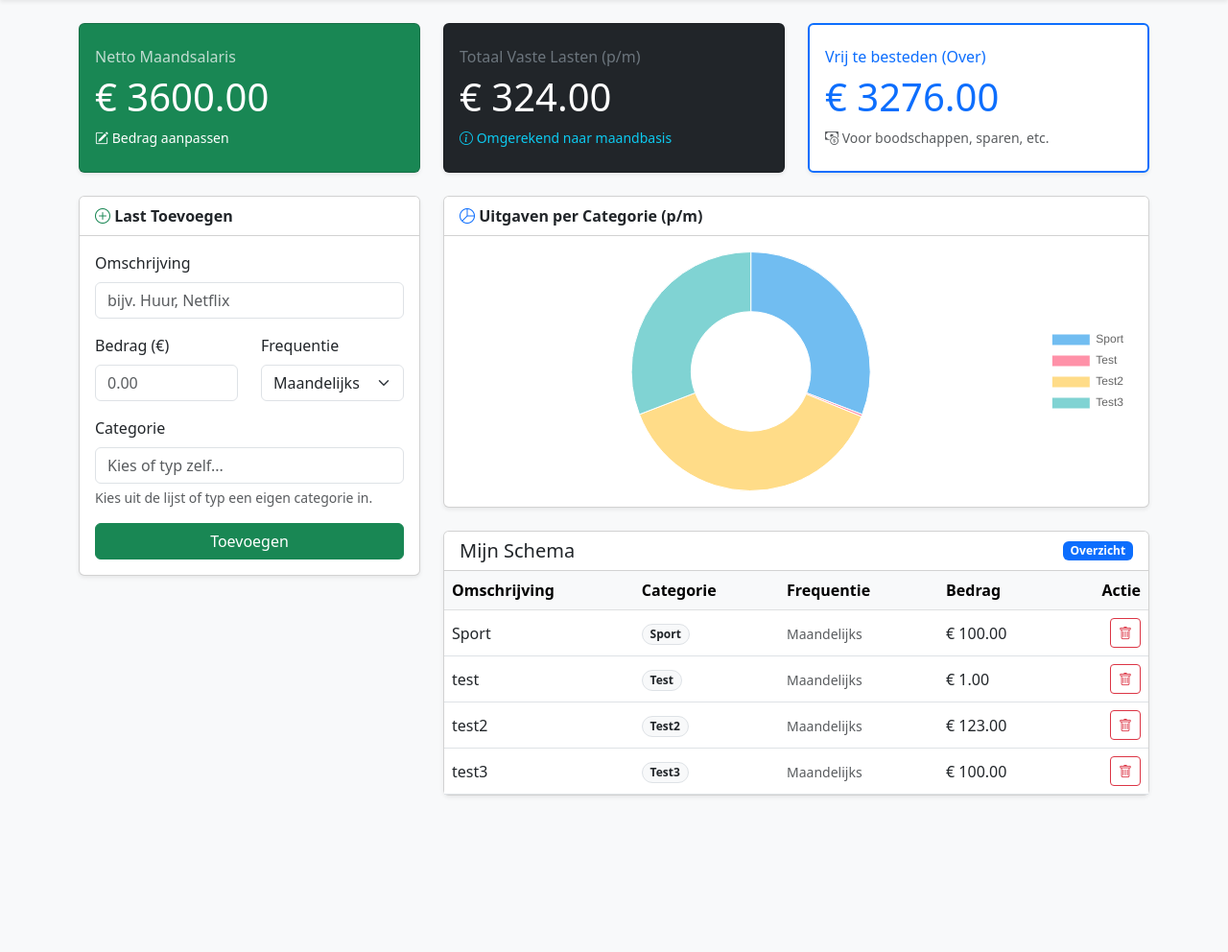
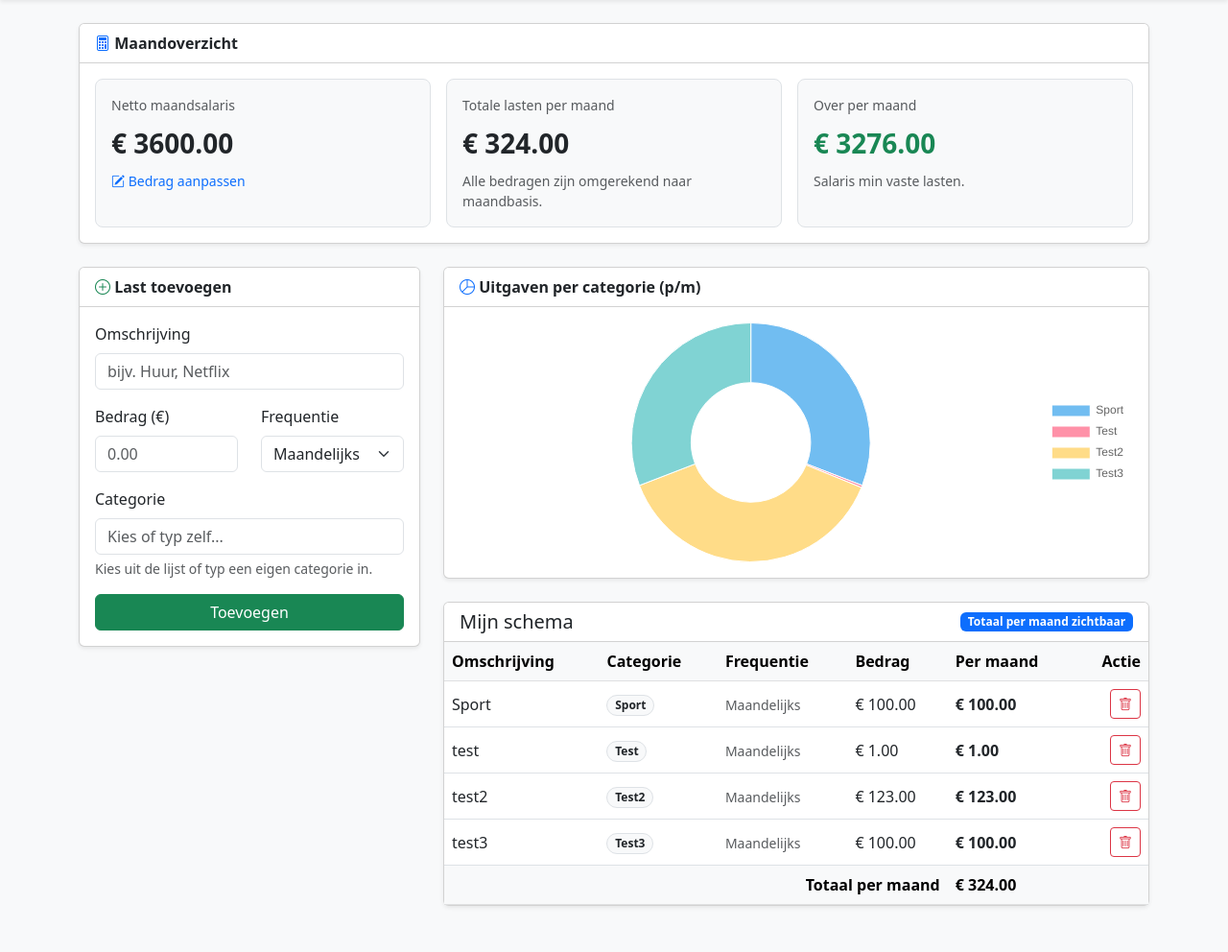
Before and after one commit to rubenwinkelman/webtechnologie, a Flask app: page / in a window 1280 px wide. Shown: the part 50-1042 px from the top of the page at 96% size. Before the commit the page ends 880 px from the top, so only its background shows below. Run offline with Flask 3, Linux system fonts and the light colour scheme; a user stored in the database is signed in; data comes from the database, SQL or seed files in the repository.

Commit message:
Totaal berekening toegevoegd

```diff
--- a/app.py
+++ b/app.py
@@ -32,6 +32,18 @@ with app.app_context():
     db.create_all()
 
 
+# Reken elk bedrag om naar een maandbedrag zodat alles eerlijk opgeteld kan worden.
+def bereken_maandbedrag(last):
+    maand_bedrag = last.bedrag
+
+    if last.frequentie == 'Kwartaal':
+        maand_bedrag = last.bedrag / 3
+    elif last.frequentie == 'Jaarlijks':
+        maand_bedrag = last.bedrag / 12
+
+    return maand_bedrag
+
+
 # Controleer of een opgeslagen wachtwoord al een Werkzeug-hash is.
 def is_gehasht_wachtwoord(opgeslagen_wachtwoord):
     return opgeslagen_wachtwoord.startswith('scrypt:') or opgeslagen_wachtwoord.startswith('pbkdf2:')
@@ -56,6 +68,7 @@ def home():
         mijn_lasten = user.lasten
         totaal_per_maand = 0
         kosten_per_categorie = {}
+        lasten_overzicht = []
 
         # Lijst om unieke categorieën in de juiste volgorde (meest recent) op te slaan
         recente_categorieen = []
@@ -64,13 +77,18 @@ def home():
                 recente_categorieen.append(last.categorie)
 
         for last in mijn_lasten:
-            maand_bedrag = last.bedrag
-            if last.frequentie == 'Kwartaal':
-                maand_bedrag = last.bedrag / 3
-            elif last.frequentie == 'Jaarlijks':
-                maand_bedrag = last.bedrag / 12
+            maand_bedrag = bereken_maandbedrag(last)
 
             totaal_per_maand += maand_bedrag
+
+            lasten_overzicht.append({
+                'id': last.id,
+                'omschrijving': last.omschrijving,
+                'categorie': last.categorie,
+                'frequentie': last.frequentie,
+                'bedrag': last.bedrag,
+                'maand_bedrag': maand_bedrag
+            })
 
             if last.categorie in kosten_per_categorie:
                 kosten_per_categorie[last.categorie] += maand_bedrag
@@ -92,7 +110,9 @@ def home():
         return render_template('back/home.html',
                                data=user,
                                lasten=mijn_lasten,
+                               lasten_overzicht=lasten_overzicht,
                                totaal=totaal_per_maand,
+                               resterend=user.salaris - totaal_per_maand,
                                salaris=user.salaris,
                                grafiek_labels=json.dumps(grafiek_labels),
                                grafiek_data=json.dumps(grafiek_data),
--- a/templates/back/home.html
+++ b/templates/back/home.html
@@ -21,36 +21,39 @@
     </nav>
 
     <div class="container">
-
-        <div class="row mb-4">
+        <!-- Dit blok laat in een oogopslag zien wat er maandelijks binnenkomt, uitgaat en overblijft. -->
+        <div class="card shadow-sm mb-4">
+            <div class="card-header bg-white fw-bold">
+                <i class="bi bi-calculator text-primary"></i> Maandoverzicht
+            </div>
+            <div class="card-body">
+                <div class="row g-3">
                     <div class="col-md-4">
-                <div class="card text-white bg-success mb-3 shadow-sm h-100">
-                    <div class="card-body d-flex flex-column justify-content-center">
-                        <h6 class="card-title text-light opacity-75">Netto Maandsalaris</h6>
-                        <h2 class="display-6 mb-0">€ {{ "%.2f"|format(salaris) }}</h2>
-                        <a href="#" data-bs-toggle="modal" data-bs-target="#salarisModal" class="text-white small text-decoration-none mt-2">
+                        <div class="border rounded-3 p-3 h-100 bg-light">
+                            <div class="small text-muted mb-2">Netto maandsalaris</div>
+                            <div class="fs-3 fw-semibold">&euro; {{ "%.2f"|format(salaris) }}</div>
+                            <a href="#" data-bs-toggle="modal" data-bs-target="#salarisModal" class="small text-decoration-none mt-2 d-inline-block">
                                 <i class="bi bi-pencil-square"></i> Bedrag aanpassen
                             </a>
                         </div>
                     </div>
-            </div>
 
                     <div class="col-md-4">
-                <div class="card text-white bg-dark mb-3 shadow-sm h-100">
-                    <div class="card-body d-flex flex-column justify-content-center">
-                        <h6 class="card-title text-secondary">Totaal Vaste Lasten (p/m)</h6>
-                        <h2 class="display-6 mb-0">€ {{ "%.2f"|format(totaal) }}</h2>
-                        <p class="card-text small text-info mt-2 mb-0"><i class="bi bi-info-circle"></i> Omgerekend naar maandbasis</p>
-                    </div>
+                        <div class="border rounded-3 p-3 h-100 bg-light">
+                            <div class="small text-muted mb-2">Totale lasten per maand</div>
+                            <div class="fs-3 fw-semibold">&euro; {{ "%.2f"|format(totaal) }}</div>
+                            <div class="small text-muted mt-2">Alle bedragen zijn omgerekend naar maandbasis.</div>
                         </div>
                     </div>
 
                     <div class="col-md-4">
-                <div class="card text-dark bg-white border-primary border-2 mb-3 shadow-sm h-100">
-                    <div class="card-body d-flex flex-column justify-content-center">
-                        <h6 class="card-title text-primary">Vrij te besteden (Over)</h6>
-                        <h2 class="display-6 mb-0 text-primary">€ {{ "%.2f"|format(salaris - totaal) }}</h2>
-                        <p class="card-text small text-muted mt-2 mb-0"><i class="bi bi-cash-coin"></i> Voor boodschappen, sparen, etc.</p>
+                        <div class="border rounded-3 p-3 h-100 bg-light">
+                            <div class="small text-muted mb-2">Over per maand</div>
+                            <div class="fs-3 fw-semibold {% if resterend < 0 %}text-danger{% else %}text-success{% endif %}">
+                                &euro; {{ "%.2f"|format(resterend) }}
+                            </div>
+                            <div class="small text-muted mt-2">Salaris min vaste lasten.</div>
+                        </div>
                     </div>
                 </div>
             </div>
@@ -59,7 +62,7 @@
         <div class="row">
             <div class="col-md-4">
                 <div class="card shadow-sm mb-4">
-                    <div class="card-header bg-white fw-bold"><i class="bi bi-plus-circle text-success"></i> Last Toevoegen</div>
+                    <div class="card-header bg-white fw-bold"><i class="bi bi-plus-circle text-success"></i> Last toevoegen</div>
                     <div class="card-body">
                         <form action="/add_expense" method="POST">
                             <div class="mb-3">
@@ -68,7 +71,7 @@
                             </div>
                             <div class="row">
                                 <div class="col-md-6 mb-3">
-                                    <label class="form-label">Bedrag (€)</label>
+                                    <label class="form-label">Bedrag (&euro;)</label>
                                     <input type="number" step="0.01" name="bedrag" class="form-control" placeholder="0.00" required>
                                 </div>
                                 <div class="col-md-6 mb-3">
@@ -102,7 +105,7 @@
 
             <div class="col-md-8">
                 <div class="card shadow-sm mb-4">
-                    <div class="card-header bg-white fw-bold"><i class="bi bi-pie-chart text-primary"></i> Uitgaven per Categorie (p/m)</div>
+                    <div class="card-header bg-white fw-bold"><i class="bi bi-pie-chart text-primary"></i> Uitgaven per categorie (p/m)</div>
                     <div class="card-body">
                         <canvas id="uitgavenGrafiek" style="max-height: 250px;"></canvas>
                     </div>
@@ -110,8 +113,8 @@
 
                 <div class="card shadow-sm mb-5">
                     <div class="card-header bg-white d-flex justify-content-between align-items-center">
-                        <h5 class="mb-0">Mijn Schema</h5>
-                        <span class="badge bg-primary">Overzicht</span>
+                        <h5 class="mb-0">Mijn schema</h5>
+                        <span class="badge bg-primary">Totaal per maand zichtbaar</span>
                     </div>
                     <div class="table-responsive">
                         <table class="table table-hover align-middle mb-0">
@@ -121,16 +124,18 @@
                                     <th>Categorie</th>
                                     <th>Frequentie</th>
                                     <th>Bedrag</th>
+                                    <th>Per maand</th>
                                     <th class="text-end">Actie</th>
                                 </tr>
                             </thead>
                             <tbody>
-                                {% for last in lasten %}
+                                {% for last in lasten_overzicht %}
                                 <tr>
                                     <td class="fw-medium">{{ last.omschrijving }}</td>
                                     <td><span class="badge rounded-pill bg-light text-dark border">{{ last.categorie }}</span></td>
                                     <td><small class="text-muted">{{ last.frequentie }}</small></td>
-                                    <td>€ {{ "%.2f"|format(last.bedrag) }}</td>
+                                    <td>&euro; {{ "%.2f"|format(last.bedrag) }}</td>
+                                    <td class="fw-semibold">&euro; {{ "%.2f"|format(last.maand_bedrag) }}</td>
                                     <td class="text-end">
                                         <a href="/delete/{{ last.id }}" class="btn btn-sm btn-outline-danger">
                                             <i class="bi bi-trash"></i>
@@ -139,13 +144,22 @@
                                 </tr>
                                 {% else %}
                                 <tr>
-                                    <td colspan="5" class="text-center text-muted py-4">
+                                    <td colspan="6" class="text-center text-muted py-4">
                                         <i class="bi bi-journal-x fs-3 d-block mb-2"></i>
                                         Nog geen vaste lasten toegevoegd.
                                     </td>
                                 </tr>
                                 {% endfor %}
                             </tbody>
+                            {% if lasten_overzicht %}
+                            <tfoot class="table-light">
+                                <tr>
+                                    <th colspan="4" class="text-end">Totaal per maand</th>
+                                    <th>&euro; {{ "%.2f"|format(totaal) }}</th>
+                                    <th></th>
+                                </tr>
+                            </tfoot>
+                            {% endif %}
                         </table>
                     </div>
                 </div>
@@ -158,11 +172,11 @@
             <div class="modal-content">
                 <form action="/update_salaris" method="POST">
                     <div class="modal-header">
-                        <h5 class="modal-title">Maandsalaris Aanpassen</h5>
+                        <h5 class="modal-title">Maandsalaris aanpassen</h5>
                         <button type="button" class="btn-close" data-bs-dismiss="modal" aria-label="Close"></button>
                     </div>
                     <div class="modal-body">
-                        <label class="form-label">Nieuw Netto Salaris (€)</label>
+                        <label class="form-label">Nieuw netto salaris (&euro;)</label>
                         <input type="number" step="0.01" name="salaris" class="form-control" value="{{ salaris }}" required>
                     </div>
                     <div class="modal-footer">
@@ -181,7 +195,7 @@
         const chartData = {
             labels: {{ grafiek_labels | safe }},
             datasets: [{
-                label: 'Uitgaven in € (per maand)',
+                label: 'Uitgaven in euro per maand',
                 data: {{ grafiek_data | safe }},
                 backgroundColor: [
                     'rgba(54, 162, 235, 0.7)',
```
Lines whose indentation alone changed are shown as unchanged.
